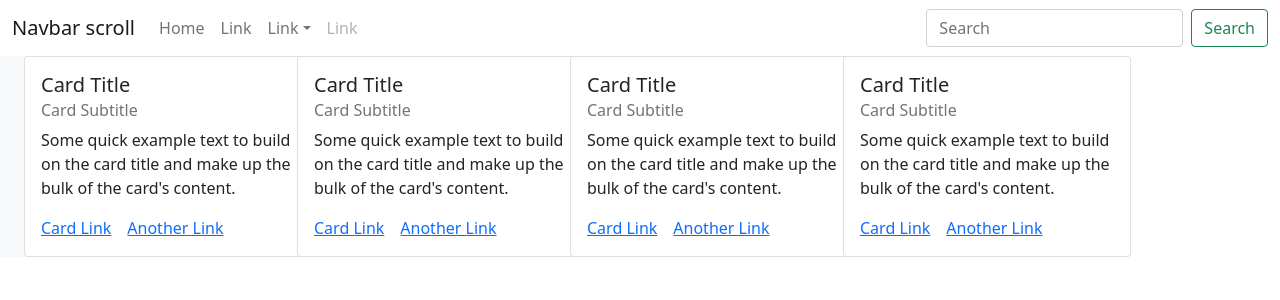
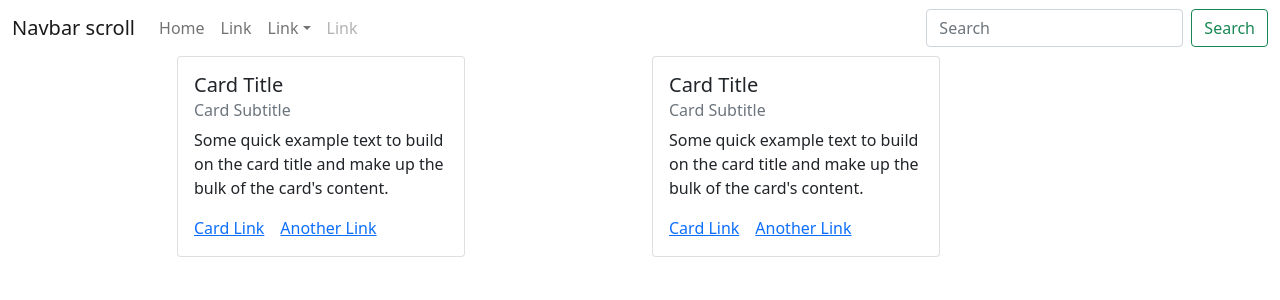
Before and after one commit to Be3tle/hobbycue, a React (Vite) app: page / in a window 1280 px wide. Shown: the top 300 px of the page. Built offline with nearby package versions, Linux system fonts and the light colour scheme.

Commit message:
card align horizontally

```diff
--- a/src/Pages/Home/Home.jsx
+++ b/src/Pages/Home/Home.jsx
@@ -2,9 +2,10 @@ import Card from 'react-bootstrap/Card';
 
 const Home = () => {
   return (
-    <div className="container row bg-light">
+    <div className="container">
+      <div className="row justify-content-center align-items-center">
         {/* 1 */}
-      <div className="col-lg-3">
+        <div className="col-lg-5">
           <Card style={{ width: '18rem' }}>
             <Card.Body>
               <Card.Title>Card Title</Card.Title>
@@ -22,43 +23,7 @@ const Home = () => {
         </div>
 
         {/* 2 */}
-      <div className="col-lg-3">
-        <Card style={{ width: '18rem' }}>
-          <Card.Body>
-            <Card.Title>Card Title</Card.Title>
-            <Card.Subtitle className="mb-2 text-muted">
-              Card Subtitle
-            </Card.Subtitle>
-            <Card.Text>
-              Some quick example text to build on the card title and make up the
-              bulk of the card's content.
-            </Card.Text>
-            <Card.Link href="#">Card Link</Card.Link>
-            <Card.Link href="#">Another Link</Card.Link>
-          </Card.Body>
-        </Card>
-      </div>
-
-      {/* 3 */}
-      <div className="col-lg-3">
-        <Card style={{ width: '18rem' }}>
-          <Card.Body>
-            <Card.Title>Card Title</Card.Title>
-            <Card.Subtitle className="mb-2 text-muted">
-              Card Subtitle
-            </Card.Subtitle>
-            <Card.Text>
-              Some quick example text to build on the card title and make up the
-              bulk of the card's content.
-            </Card.Text>
-            <Card.Link href="#">Card Link</Card.Link>
-            <Card.Link href="#">Another Link</Card.Link>
-          </Card.Body>
-        </Card>
-      </div>
-
-      {/* 4 */}
-      <div className="col-lg-3">
+        <div className="col-lg-5">
           <Card style={{ width: '18rem' }}>
             <Card.Body>
               <Card.Title>Card Title</Card.Title>
@@ -75,6 +40,7 @@ const Home = () => {
           </Card>
         </div>
       </div>
+    </div>
   );
 };
 
```
Lines whose indentation alone changed are shown as unchanged.
